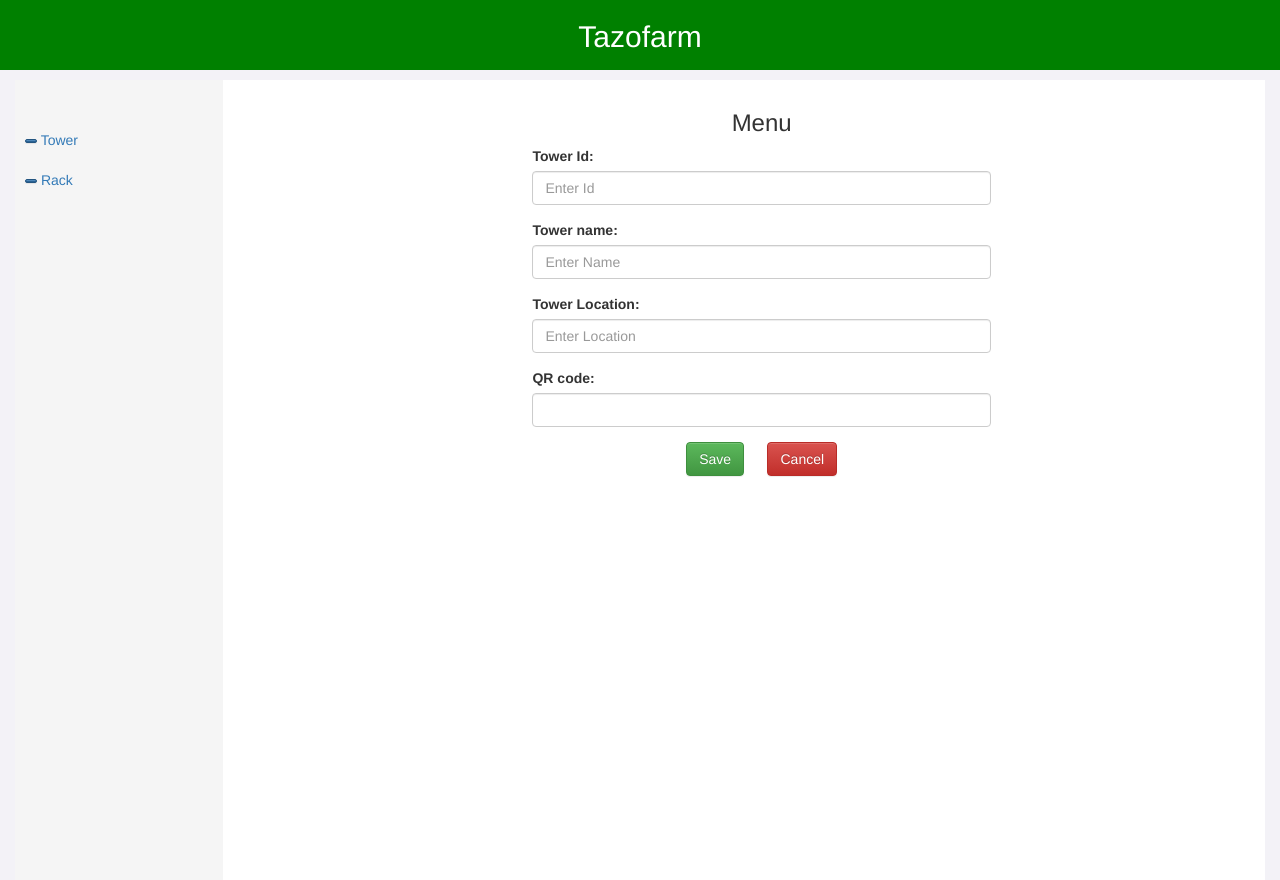
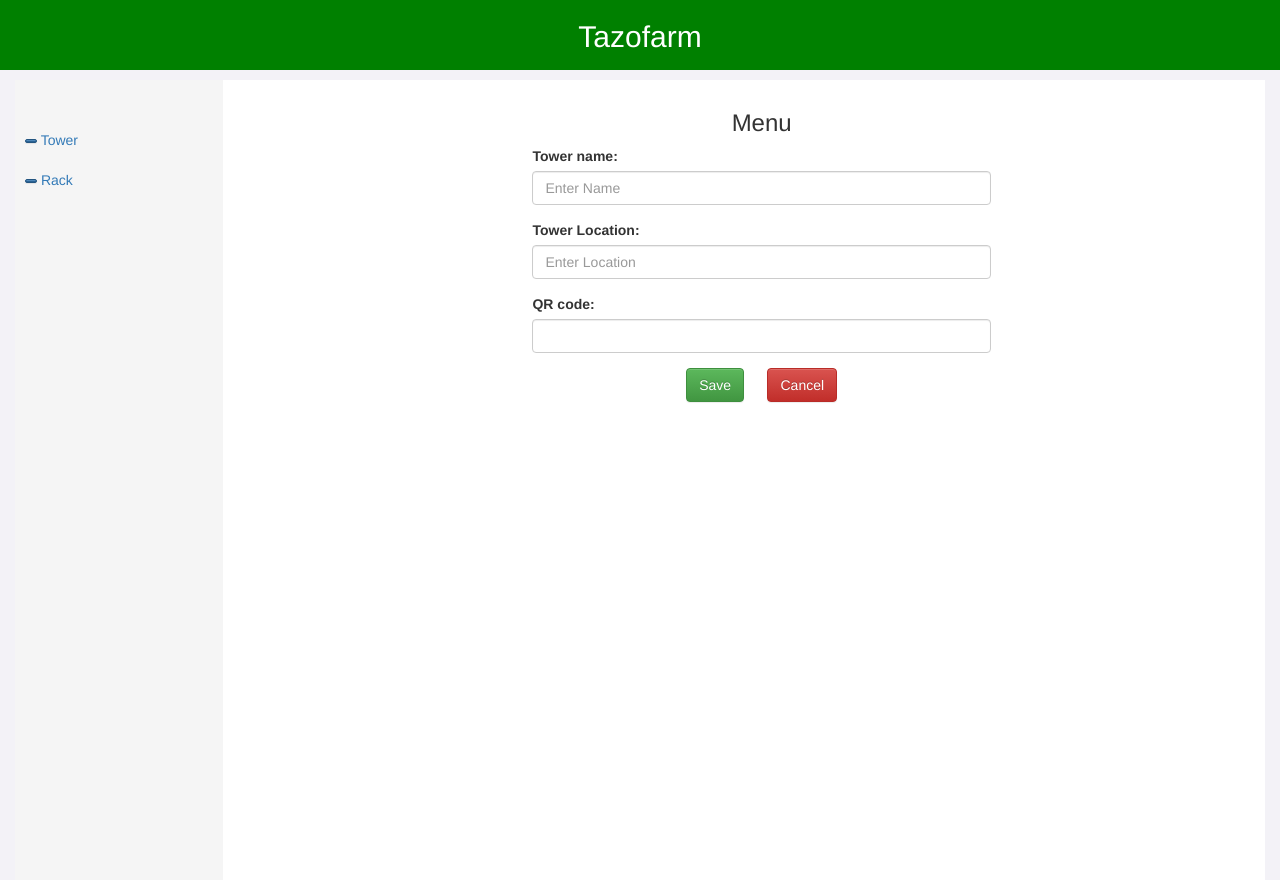
Before and after one commit to sachinvayalakkara/tazofarm, a Django app: template farmapp/templates/addtower.html in a window 1280 px wide. Run offline with Django 3.2, Linux system fonts and the light colour scheme; the template is opened without the code that fills it, so the values that code supplies are empty; some libraries are stand-ins or nearby versions.

Commit message:
Update addtower.html

```diff
--- a/farmapp/templates/addtower.html
+++ b/farmapp/templates/addtower.html
@@ -1,24 +1,20 @@
-<!-- admin toweradd -->
 {% extends "menu.html"%}
 {% block content %}
 <div class="col-md-6 col-md-offset-3" >
-    <form action="">
+    <form action="" method="POST">
         {% csrf_token %}
-        <div class="form-group">
-          <label >Tower Id:</label>
-          <input type="email" class="form-control" placeholder="Enter Id" id="tid">
-        </div>
+
         <div class="form-group">
           <label>Tower name:</label>
-          <input type="password" class="form-control" placeholder="Enter Name" id="pwd">
+          <input type="text" class="form-control" name="towername" placeholder="Enter Name" id="pwd">
         </div>
         <div class="form-group">
             <label>Tower Location:</label>
-            <input type="password" class="form-control" placeholder="Enter Location" id="pwd">
+            <input type="text" class="form-control" name="towerlocation" placeholder="Enter Location" id="pwd">
           </div>
           <div class="form-group">
             <label>QR code:</label>
-            <input type="text" class="form-control" placeholder="" id="pwd">
+            <input type="text" class="form-control" name="qrcode" placeholder="" id="pwd">
           </div>
         <center>
         <button type="submit" class="btn btn-success">Save</button>&nbsp;&nbsp;&nbsp;&nbsp;&nbsp;
```
